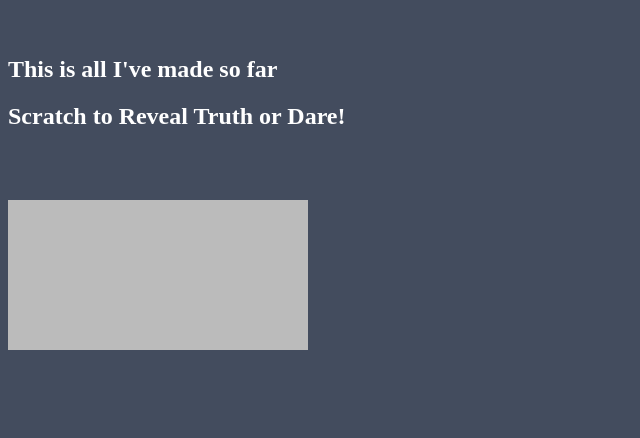
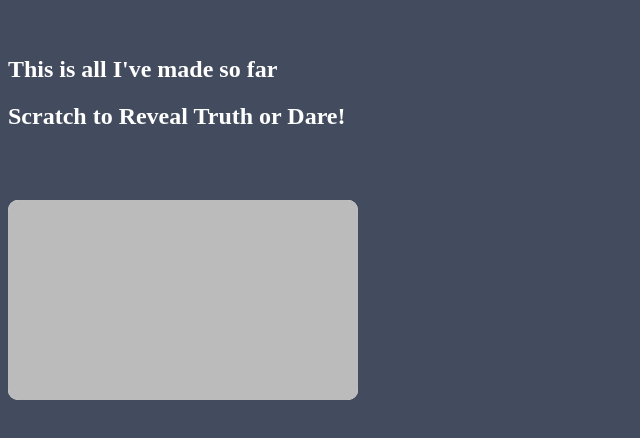
Before and after one commit to Rajlohith/personal-portfolio, a plain HTML site: page index.html in a window 1280 px wide. Shown: the part 188-626 px from the top of the page, without its empty margins (0-640 px from the left). Drawn offline with Linux system fonts and the light colour scheme.

Commit message:
Update index.html

```diff
--- a/index.html
+++ b/index.html
@@ -10,21 +10,38 @@
         <title>Truth or Dare Scratch Card</title>
         <style>
 
-            .scratch-card {
+            .scratch-container {
             position: relative;
             display: inline-block;
-                width: 300px;
-                height: 150px;
+            width: 90%;
+            max-width: 350px;
+            height: 200px;
             background: #d3d3d3;
             color: white;
             font-size: 20px;
             font-weight: bold;
-                line-height: 150px;
             text-align: center;
             user-select: none;
             cursor: pointer;
             overflow: hidden;
             margin-top: 50px;
+            border-radius: 10px;
+        }
+        #result-text {
+            position: absolute;
+            width: 100%;
+            height: 100%;
+            padding: 20px;
+            box-sizing: border-box;
+            font-size: 18px;
+            line-height: 1.5;
+            display: flex;
+            align-items: center;
+            justify-content: center;
+            text-align: center;
+            color: black;
+            background-color: white;
+            border-radius: 10px;
         }
         canvas {
             position: absolute;
@@ -45,8 +62,8 @@
         <h2>This is all I've made so far</h2>
 
         <h2>Scratch to Reveal Truth or Dare!</h2>
-        <div class="scratch-card" id="scratch-card">
-            <span id="result-text"></span>
+    <div class="scratch-container">
+        <div id="result-text"></div>
         <canvas id="scratch-canvas"></canvas>
     </div>
 
@@ -54,11 +71,11 @@
             const truths = [
                 "What's your biggest fear?",
                 "Have you ever had a crush on a teacher?",
-                "What’s the most embarrassing thing you’ve ever done?",
+                "What’s the most embarrassing thing you’ve done?",
                 "Have you ever lied to get out of trouble?",
                 "What’s your biggest regret?",
                 "Who was your first crush?",
-                "If you could swap lives with someone for a day, who would it be?",
+                "If you could swap lives with someone, who would it be?",
                 "What’s the worst lie you’ve ever told?",
                 "What’s the weirdest thing you’ve ever eaten?",
                 "What’s one secret you’ve never told anyone?",
@@ -106,13 +123,13 @@
             document.addEventListener("DOMContentLoaded", () => {
                 const canvas = document.getElementById("scratch-canvas");
                 const ctx = canvas.getContext("2d");
-                const scratchCard = document.getElementById("scratch-card");
+                const scratchContainer = document.querySelector(".scratch-container");
                 const resultText = document.getElementById("result-text");
 
                 resultText.textContent = getRandomTruthOrDare();
 
-                canvas.width = scratchCard.clientWidth;
-                canvas.height = scratchCard.clientHeight;
+                canvas.width = scratchContainer.clientWidth;
+                canvas.height = scratchContainer.clientHeight;
                 ctx.fillStyle = "#bbb";
                 ctx.fillRect(0, 0, canvas.width, canvas.height);
 
@@ -125,7 +142,7 @@
                     let y = e.clientY - rect.top;
                     ctx.globalCompositeOperation = "destination-out";
                     ctx.beginPath();
-                    ctx.arc(x, y, 15, 0, Math.PI * 2);
+                    ctx.arc(x, y, 20, 0, Math.PI * 2);
                     ctx.fill();
                 }
 
```
Lines whose indentation alone changed are shown as unchanged.
